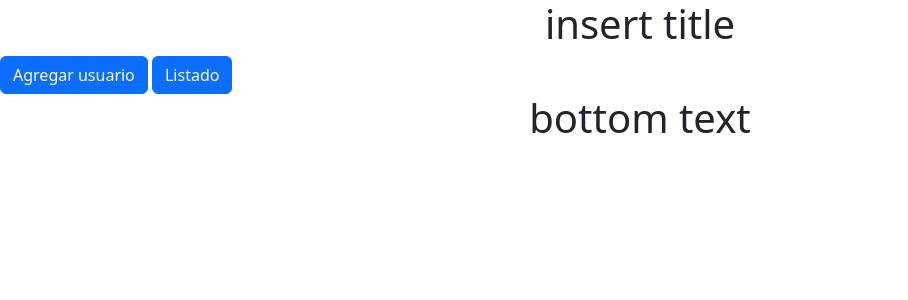
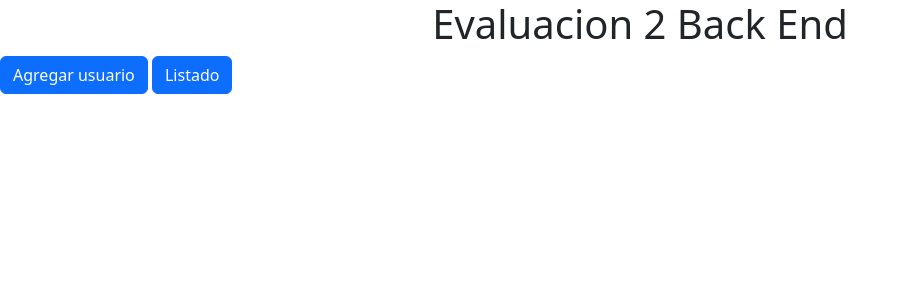
Before and after one commit to Imgrot/eval2django, a Django app: page /index/ in a window 1280 px wide. Shown: the top 300 px of the page, without its empty margins (0-908 px from the left). Run offline with Django 4.2, Linux system fonts and the light colour scheme.

Commit message:
correccion de un html
se me fue cambiar eso

```diff
--- a/ev2/templates/main.html
+++ b/ev2/templates/main.html
@@ -9,9 +9,8 @@
     <title>Index</title>
 </head>
 <body>
-    <center><h1>insert title</h1></center>
+    <center><h1>Evaluacion 2 Back End</h1></center>
     <a href="../add" class="btn btn-primary">Agregar usuario</a>
     <a href="../list" class="btn btn-primary">Listado</a>
-    <center><h1>bottom text</h1></center>
 </body>
 </html>
```
